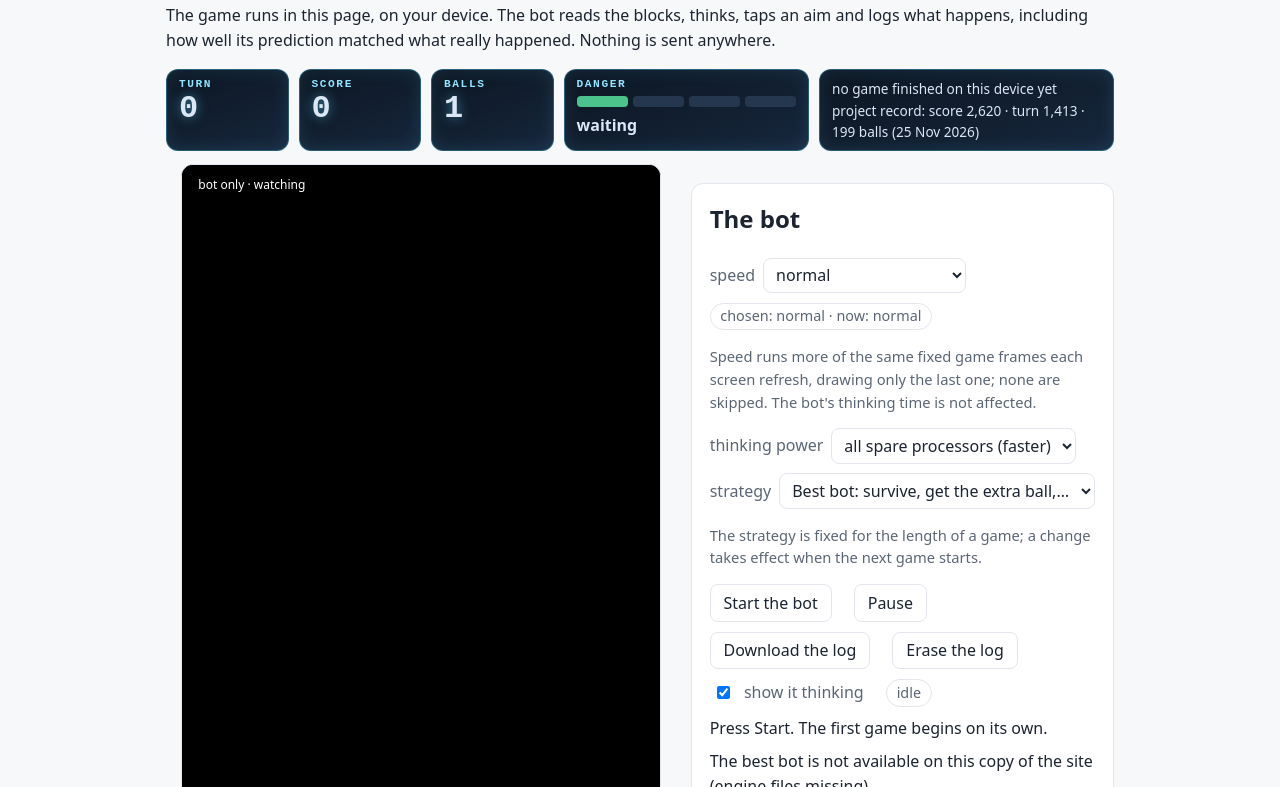
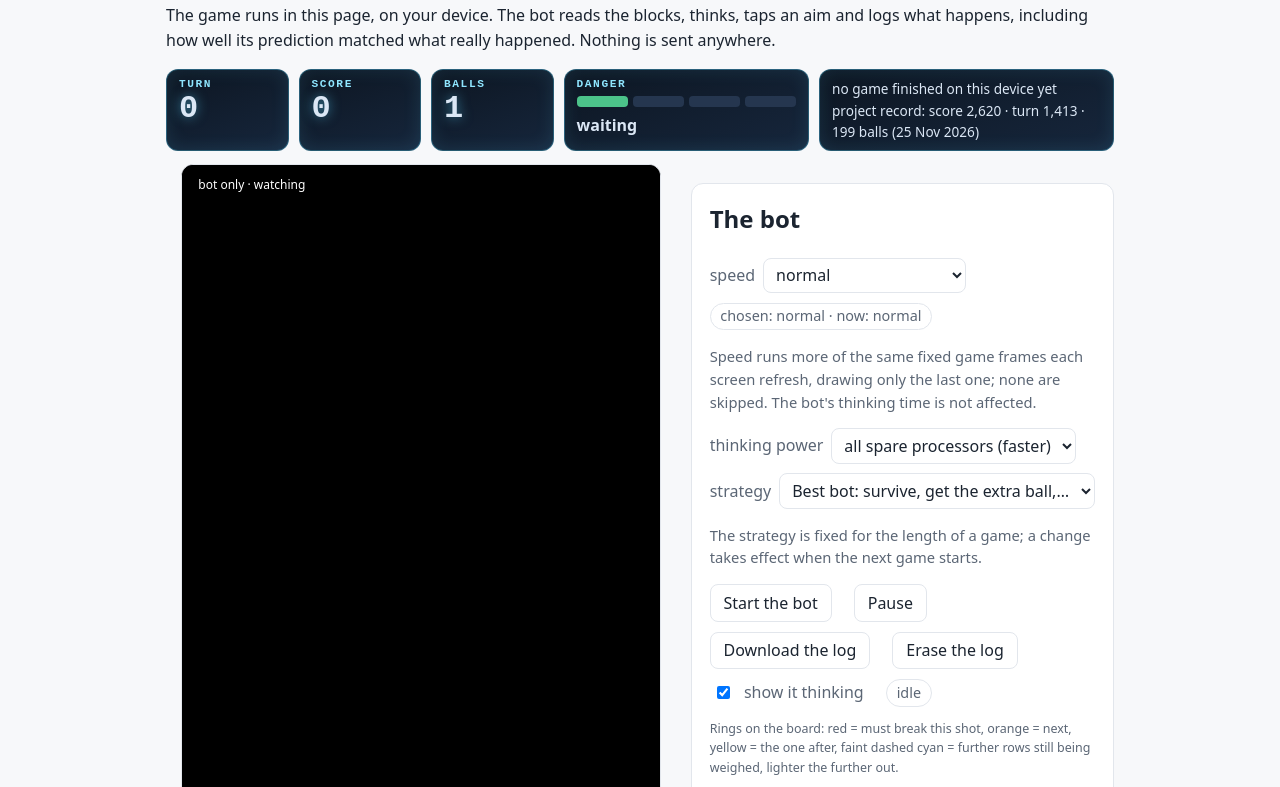
Before and after one commit to jaxsondez93-arch/nn-dashboard, a plain HTML site: page web/play/index.html in a window 1280 px wide. Shown: the part 160-947 px from the top of the page. Drawn offline with Linux system fonts and the light colour scheme; a script that the page names is missing; files whose address does not match are found by name.

Commit message:
Explain the threat rings' colors in the UI

```diff
--- a/web/play/index.html
+++ b/web/play/index.html
@@ -49,6 +49,7 @@ table.log { width:100%; font-size:.85rem; } table.log td, table.log th { padding
       <div class="controls"><label>strategy <select id="strategy"><option value="best" selected>Best bot: survive, get the extra ball, then damage</option><option value="mix">Mix (a random arm each turn)</option><option value="top">Top block</option><option value="pair">Tightest pair</option><option value="wall">Near a wall</option><option value="random">Random aim</option></select></label></div>
       <p class="note">The strategy is fixed for the length of a game; a change takes effect when the next game starts.</p>
       <div class="controls"><button class="small" id="start">Start the bot</button> <button class="small" id="stop" disabled>Pause</button> <button class="small" id="dl" disabled>Download the log</button> <button class="small" id="clear" disabled>Erase the log</button> <label><input type="checkbox" id="showmind" checked> show it thinking</label> <span class="pill" id="state">idle</span></div>
+      <p class="note" style="font-size:.78rem">Rings on the board: red = must break this shot, orange = next, yellow = the one after, faint dashed cyan = further rows still being weighed, lighter the further out.</p>
       <div class="readout" id="now">Press Start. The first game begins on its own.</div>
       <div class="readout" id="engine">Loading the best bot...</div><p class="note"><b>Best bot</b>: a learned scorer ranks all 781 aims and the game's own physics simulates the most promising ones. It then chooses, in order: survive, break blocks that are about to become last-chance, get the extra ball, do the most damage. If every tested shot would lose, it searches the rest until one survives. It tries fewer shots when nothing is near the line. It thinks on your device; the other strategies use no simulator.</p></section>
     <section class="lab"><h2>Results so far</h2><div class="readout" id="summary">No games yet.</div><div id="bars"></div>
```
